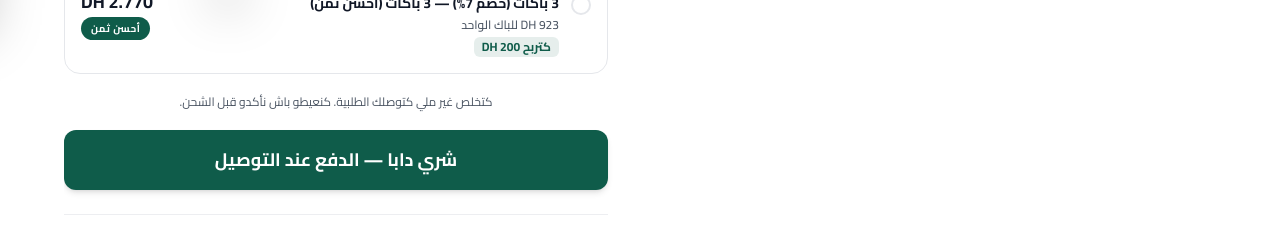
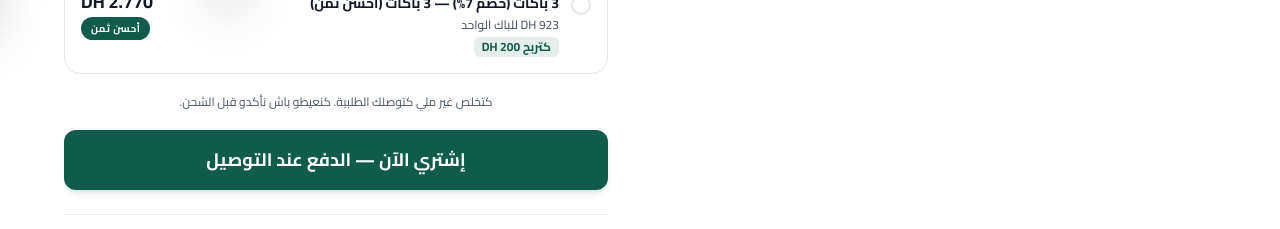
Before and after one commit to HTAM2022/frontend, a Next.js app: page /products/pack-dewalt-2-outils in a window 1280 px wide. Shown: the part 780-1009 px from the top of the page. Built offline with nearby package versions, Linux system fonts and the light colour scheme; no server answers.

Commit message:
feat(cta): update purchase button label

```diff
--- a/components/product/OfferSelector.tsx
+++ b/components/product/OfferSelector.tsx
@@ -126,7 +126,7 @@ export function OfferSelector({ product }: OfferSelectorProps) {
           onClick={handleAddToCart}
           className="w-full bg-emerald text-white py-4 px-4 rounded-xl font-bold text-lg hover:bg-deepEmerald transition-all duration-200 shadow-md hover:shadow-lg hover:-translate-y-0.5"
         >
-          شري دابا — الدفع عند التوصيل
+          إشتري الآن — الدفع عند التوصيل
         </button>
       </div>
     </div>
--- a/components/product/StickyMobileCta.tsx
+++ b/components/product/StickyMobileCta.tsx
@@ -71,7 +71,7 @@ export function StickyMobileCta({ product }: StickyMobileCtaProps) {
           className="flex-1 bg-[#0F5C4A] text-white py-3 rounded-xl font-bold text-sm hover:bg-[#073B31] transition-colors flex items-center justify-center gap-2 shadow-md"
         >
           <ShoppingCart className="w-4 h-4" />
-شري دابا — الدفع عند التوصيل
+إشتري الآن — الدفع عند التوصيل
         </button>
       </div>
     </div>
```
